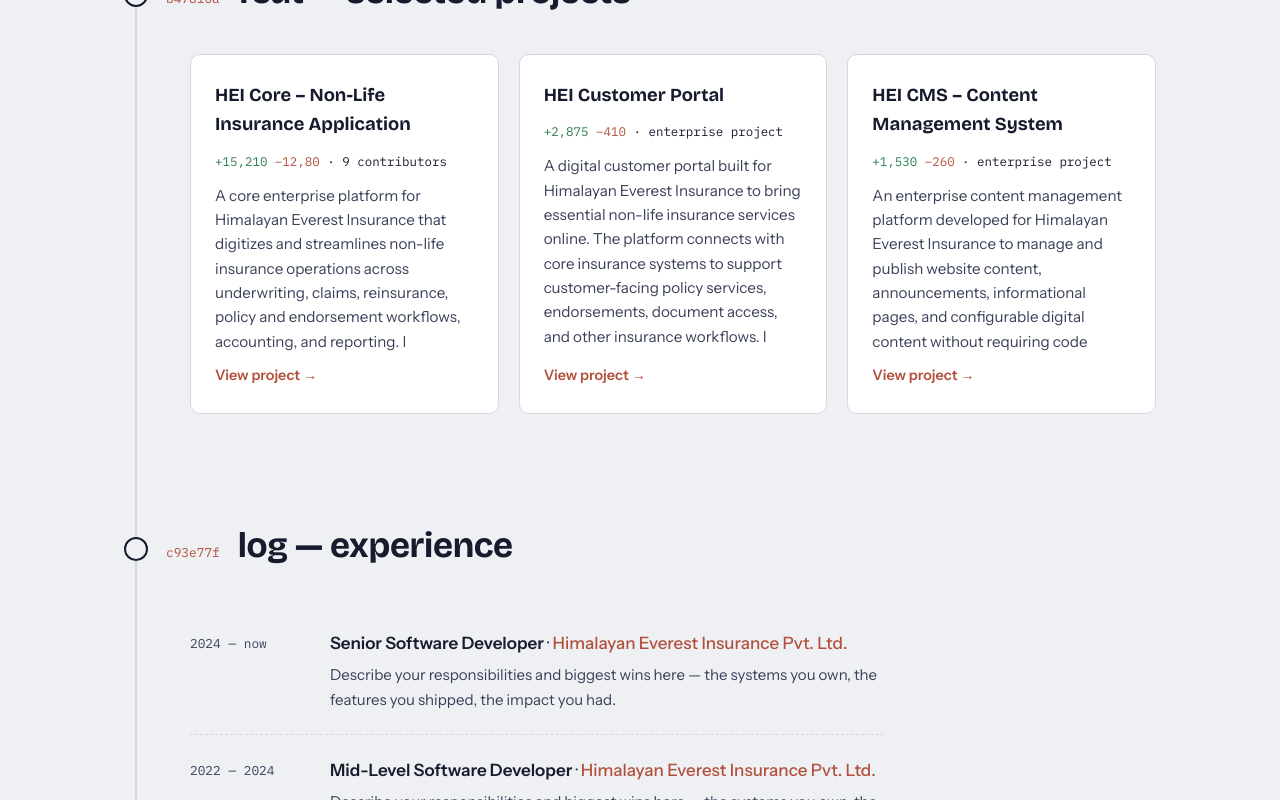
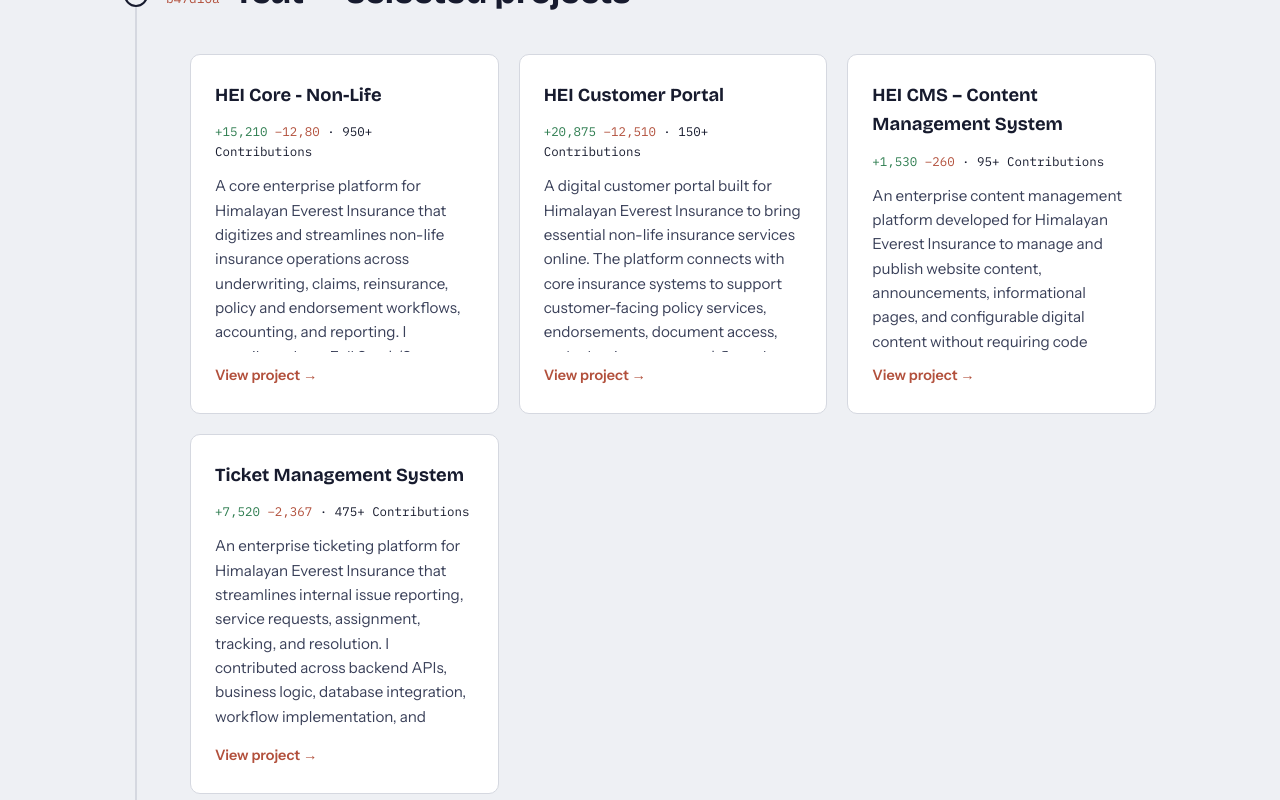
Before and after one commit to thelightloop/thelightloop, a Next.js app: page / in a window 1280 px wide. Shown: the part 1220-2020 px from the top of the page. Built offline with nearby package versions, Linux system fonts and the light colour scheme.

Commit message:
project added

```diff
--- a/src/data/portfolio.ts
+++ b/src/data/portfolio.ts
@@ -29,28 +29,36 @@
 
 export const projects = [
   {
-    title: "HEI Core – Non-Life Insurance Application",
-    diffstat: { added: "+15,210", removed: "−12,80", meta: "9 contributors" },
+    title: "HEI Core - Non-Life",
+    diffstat: { added: "+15,210", removed: "−12,80", meta: "950+ Contributions" },
     description:
       "A core enterprise platform for Himalayan Everest Insurance that digitizes and streamlines non-life insurance operations across underwriting, claims, reinsurance, policy and endorsement workflows, accounting, and reporting. I contributed as a Full Stack/Sr. Software Engineer, developing business-critical services, REST APIs, database solutions, workflow automation, and modernizing legacy modules using .NET, ASP.NET MVC, PostgreSQL, and microservice-based architecture.",
-    tags: [".NET", "ASP.NET MVC", "PostgreSQL", "Microservices", "EF Core", "Docker", "Kubernetes"],
+    tags: [".NET", "Angular.JS", "PostgreSQL", "Microservices", "EF Core", "Docker", "Kubernetes","Jenkins","Deployments"],
     href: "https://uat-auth.hgidigital.com/",
   },
   {
     title: "HEI Customer Portal",
-    diffstat: { added: "+2,875", removed: "−410", meta: "enterprise project" },
+    diffstat: { added: "+20,875", removed: "−12,510",meta: "150+ Contributions" },
     description:
       "A digital customer portal built for Himalayan Everest Insurance to bring essential non-life insurance services online. The platform connects with core insurance systems to support customer-facing policy services, endorsements, document access, and other insurance workflows. I contributed to backend API development, business logic, database integration, and frontend features while ensuring reliable communication between the portal and core insurance services.",
-    tags: [".NET", "Hangfire","Serilog", "REST API", "PostgreSQL", "NEXT.JS" ,"Swagger"],
-    href: "https://customer.digitalhei.com/",
+    tags: [".NET", "Hangfire","Serilog", "REST API", "PostgreSQL", "NEXT.JS"],
+    href: "https://heiuat-customer.hgidigital.com/",
   },
   {
     title: "HEI CMS – Content Management System",
-    diffstat: { added: "+1,530", removed: "−260", meta: "enterprise project" },
+    diffstat: { added: "+1,530", removed: "−260", meta: "95+ Contributions"},
     description:
       "An enterprise content management platform developed for Himalayan Everest Insurance to manage and publish website content, announcements, informational pages, and configurable digital content without requiring code changes. I contributed to the backend APIs, content workflows, database integration, administration features, and frontend interfaces, with a focus on maintainability, usability, and seamless integration with the company's digital ecosystem.",
     tags: [".NET", "PostgreSQL", "REST API", "NEXT.JS"],
     href: "https://uat-admin.hgidigital.com/",
+  },
+  {
+    title: "Ticket Management System",
+    diffstat: { added: "+7,520", removed: "−2,367", meta: "475+ Contributions" },
+    description:
+      "An enterprise ticketing platform for Himalayan Everest Insurance that streamlines internal issue reporting, service requests, assignment, tracking, and resolution. I contributed across backend APIs, business logic, database integration, workflow implementation, and administrative UI development.",
+    tags: [".NET", "PostgreSQL", "REST API", "MVC", "Entity Framework", "Bootstrap", "jQuery"],
+    href: "https://support.digitalhei.com/",
   },
 ] as const;
 
```
